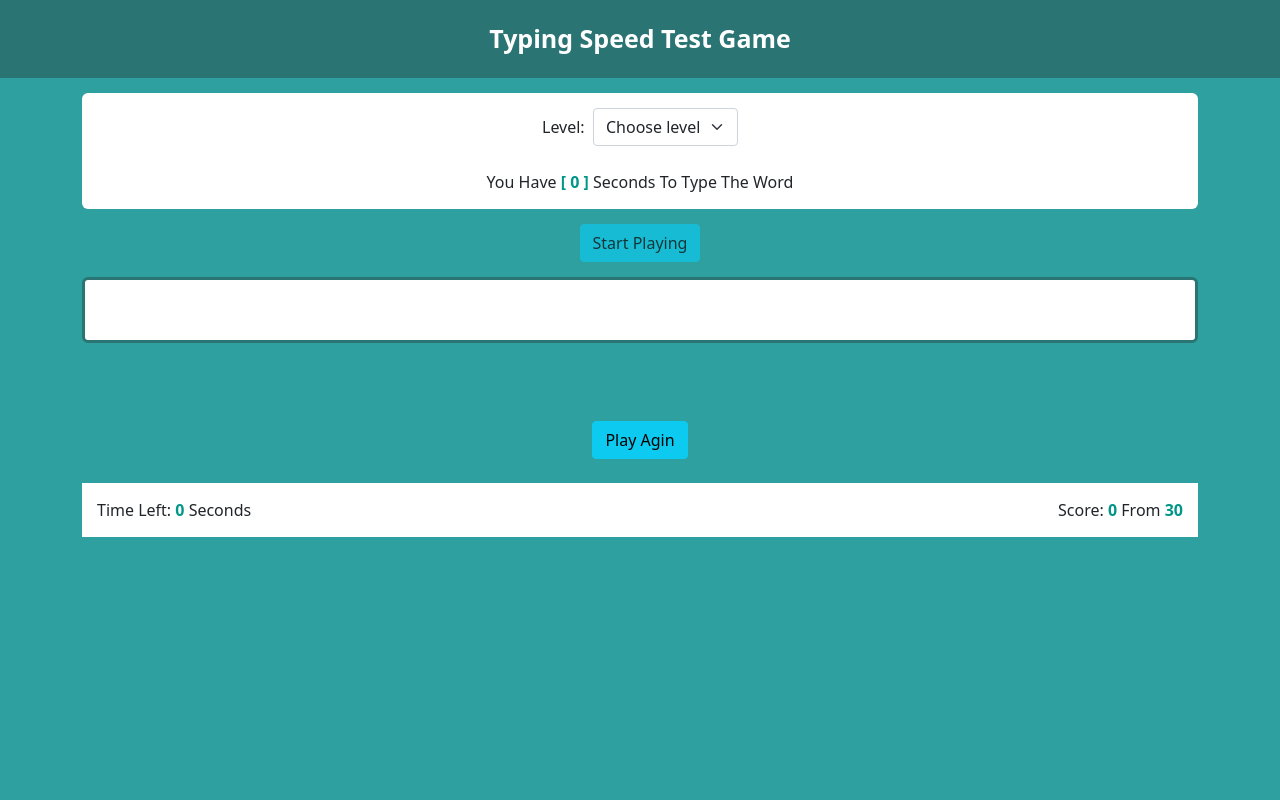
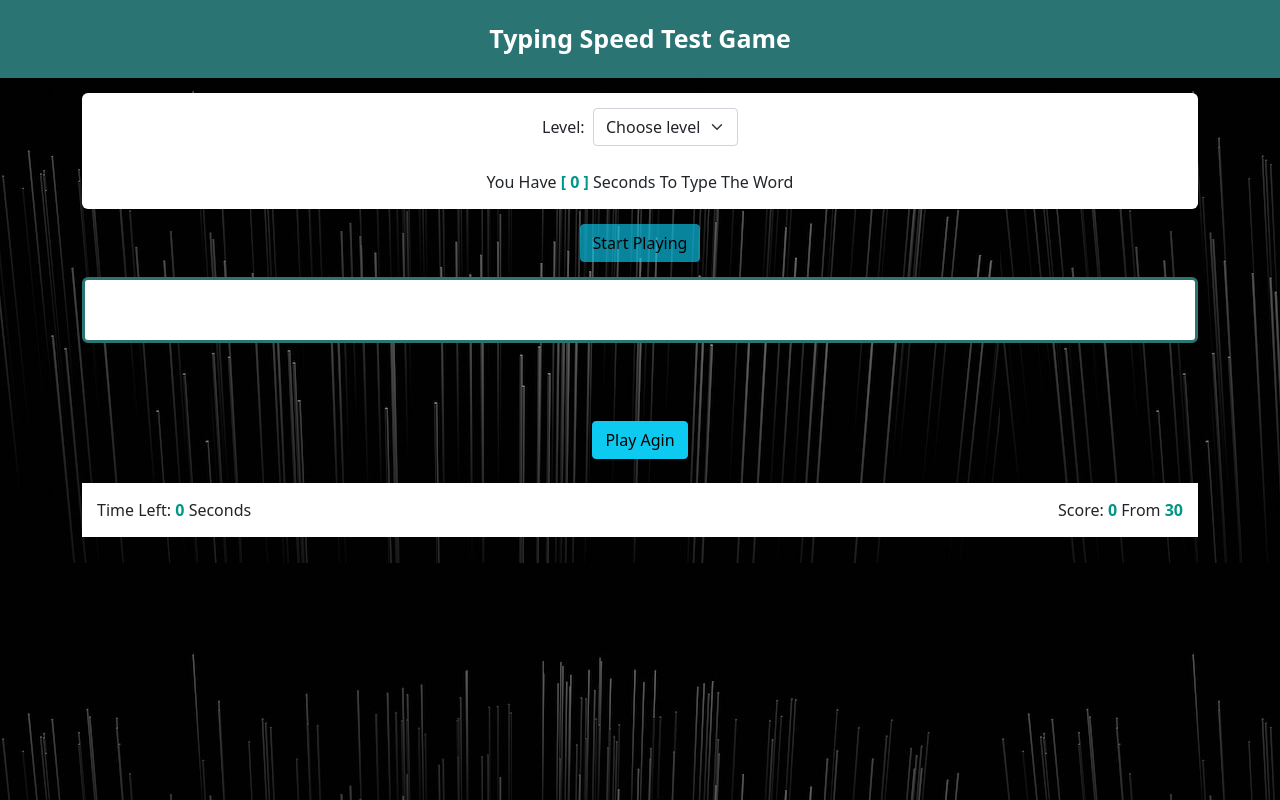
Before and after one commit to Nada-Atef2002/pro, a plain HTML site: page pro.html in a window 1280 px wide. Drawn offline with nearby package versions, Linux system fonts and the light colour scheme.

Commit message:
Update index2.css

```diff
--- a/index2.css
+++ b/index2.css
@@ -10,7 +10,7 @@ body {
   font-family: "Open Sans", sans-serif;
 }
 .game {
-background-color: rgb(47, 160, 160);
+background: url(photo-1636953056323-9c09fdd74fa6.jpg);
   min-height: 100vh;
 }
 .container {
```
